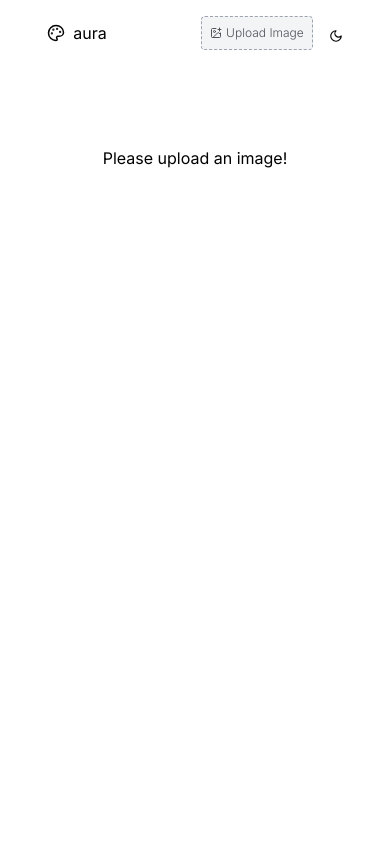
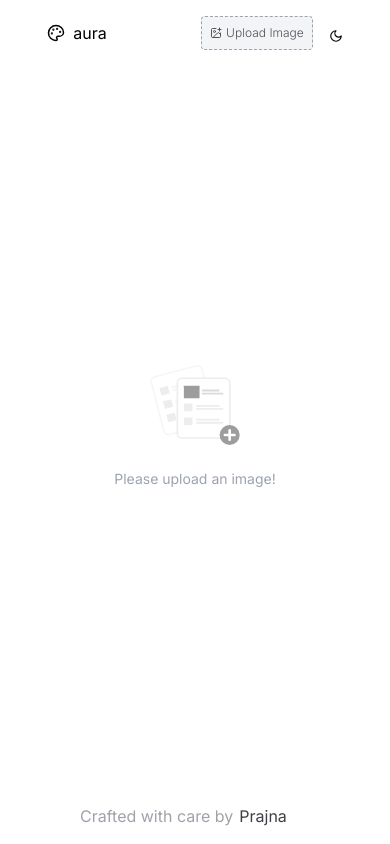
Before and after one commit to prajnaprabhu3/aura, a Next.js app: page / in a window 390 px wide. Built offline with nearby package versions, Linux system fonts and the light colour scheme.

Commit message:
feat:footer & empty state handle

```diff
--- a/src/app/layout.js
+++ b/src/app/layout.js
@@ -2,20 +2,22 @@ import { Inter } from "next/font/google";
 import Wrapper from "./wrapper";
 
 import "./globals.css";
+import Footer from "@/components/footer";
 
 const inter = Inter({ subsets: ["latin"] });
 
 export const metadata = {
-  title: "Create Next App",
-  description: "Generated by create next app",
+  title: "Aura",
+  description: "Get colors in your image",
 };
 
 export default function RootLayout({ children }) {
   return (
     <html lang="en">
       <Wrapper>
-        <body className={`${inter.className} dark:bg-[#1b1a1b]`}>
+        <body className={`${inter.className} dark:bg-[#141417]`}>
           {children}
+          {/* <Footer /> */}
         </body>
       </Wrapper>
     </html>
--- a/src/app/page.js
+++ b/src/app/page.js
@@ -4,6 +4,7 @@ import { useState } from "react";
 import ColorThief from "colorthief";
 import DisplayImage from "@/components/displayImage";
 import Header from "@/components/header";
+import Footer from "@/components/footer";
 
 export default function Home() {
   const [upload, setUpload] = useState(null);
@@ -31,9 +32,10 @@ export default function Home() {
   };
 
   return (
-    <main className="h-screen">
+    <main className="h-screen flex flex-col justify-between">
       <Header handleChange={handleUpload} />
       <DisplayImage uploadedImage={upload} colorPalette={colorPalette} />
+      <Footer />
     </main>
   );
 }
--- a/src/app/wrapper.jsx
+++ b/src/app/wrapper.jsx
@@ -1,9 +1,15 @@
 "use client";
 
+import Footer from "@/components/footer";
 import ThemeProvider from "@/providers/ThemeProvider";
 
 const Wrapper = ({ children }) => {
-  return <ThemeProvider>{children}</ThemeProvider>;
+  return (
+    <ThemeProvider>
+      {children}
+      {/* <Footer /> */}
+    </ThemeProvider>
+  );
 };
 
 export default Wrapper;
--- a/src/components/color.jsx
+++ b/src/components/color.jsx
@@ -19,7 +19,7 @@ const Color = ({ rgb, hex }) => {
   };
 
   return (
-    <li className="bg-gray-100 dark:bg-zinc-800 border dark:border-gray-800 p-1.5 md:p-2 rounded-lg relative hover:cursor-pointer hover:-translate-y-1 transition-all">
+    <li className="bg-gray-100 dark:bg-zinc-800 border border-gray-200 dark:border-gray-900 p-1.5 md:p-2 rounded-lg relative hover:cursor-pointer hover:-translate-y-1 transition-all">
       <div
         style={{ background: rgb }}
         className={`bg-${rgb} h-32 w-24 md:h-40 md:w-32 rounded-lg`}
--- a/src/components/displayImage.jsx
+++ b/src/components/displayImage.jsx
@@ -10,7 +10,7 @@ const DisplayImage = ({ uploadedImage, colorPalette }) => {
   };
 
   return (
-    <div className="flex flex-col items-center justify-center my-20">
+    <div className="flex flex-col items-center justify-center my-12">
       <div>
         {uploadedImage ? (
           <Image
@@ -21,18 +21,27 @@ const DisplayImage = ({ uploadedImage, colorPalette }) => {
             className="object-cover  w-80 md:w-[600px] rounded-xl"
           />
         ) : (
-          <div>Please upload an image!</div>
+          <div className="flex flex-col gap-6 md:gap-10">
+            <img
+              src="/upload.svg"
+              alt=""
+              className="h-20 md:h-32 opacity-70 text-gray-800"
+            />
+            <p className="text-sm md:text-base text-gray-400 text-center">
+              Please upload an image!
+            </p>
+          </div>
         )}
       </div>
 
       {/* palette  */}
       {colorPalette && (
-        <ul className="flex flex-wrap gap-12 md:gap-14 justify-center my-32">
+        <ul className="flex flex-wrap gap-12 md:gap-14 justify-center mt-20">
           {colorPalette.map((color) => {
             const rgb = `rgb(${color.join(",")})`;
             // console.log(rgb)
             // console.log("#" + toHex(color[0]) + toHex(color[1]) + toHex(color[2]));
-            const hex = `"#${toHex(color[0])}${toHex(color[1])}${toHex(
+            const hex = `#${toHex(color[0])}${toHex(color[1])}${toHex(
               color[2]
             )}`;
             return <Color key={color} rgb={rgb} hex={hex} />;
--- a/src/components/footer.jsx
+++ b/src/components/footer.jsx
@@ -1,7 +1,27 @@
-import React from "react";
+import { ArrowUpRight } from "lucide-react";
 
 const Footer = () => {
-  return <div>Footer</div>;
+  return (
+    <div className="mx-auto py-4">
+      <div className="flex gap-x-1.5 w-[230px] mx-auto ">
+        <p className="text-zinc-400 dark:text-zinc-600 transition-all duration-200 ease-out">
+          Crafted with care by
+        </p>
+
+        <a
+          href="https://prajnaprabhu.com"
+          target="_blank"
+          className="flex items-center gap-x-[2px] text-zinc-700 dark:text-gray-200 group transition-all duration-200 ease-out "
+        >
+          Prajna
+          <ArrowUpRight
+            size={16}
+            className="hidden group-hover:block transition-all duration-200 ease-out"
+          />
+        </a>
+      </div>
+    </div>
+  );
 };
 
 export default Footer;
--- a/src/components/header.jsx
+++ b/src/components/header.jsx
@@ -6,7 +6,7 @@ const Header = ({ handleChange }) => {
     <header className="py-4">
       <div className="flex justify-around mx-auto md:px-14">
         {/* logo  */}
-        <div className="flex items-center gap-2">
+        <div className="flex items-center gap-2 cursor-pointer">
           <Palette size={18} />
           <h2 className="text-md md:text-lg">aura</h2>
         </div>
```
Also changed, not shown: public/upload.svg (added).
